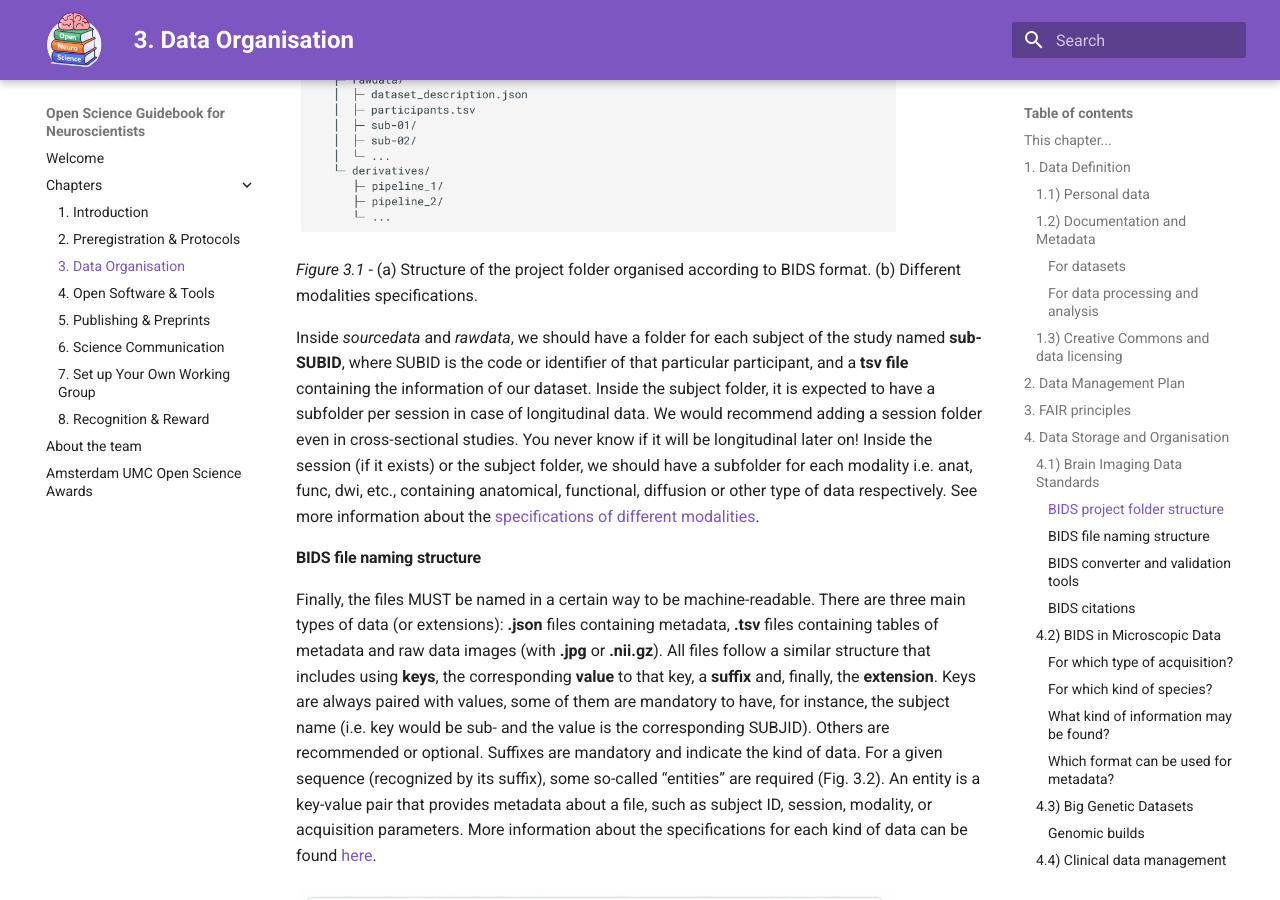
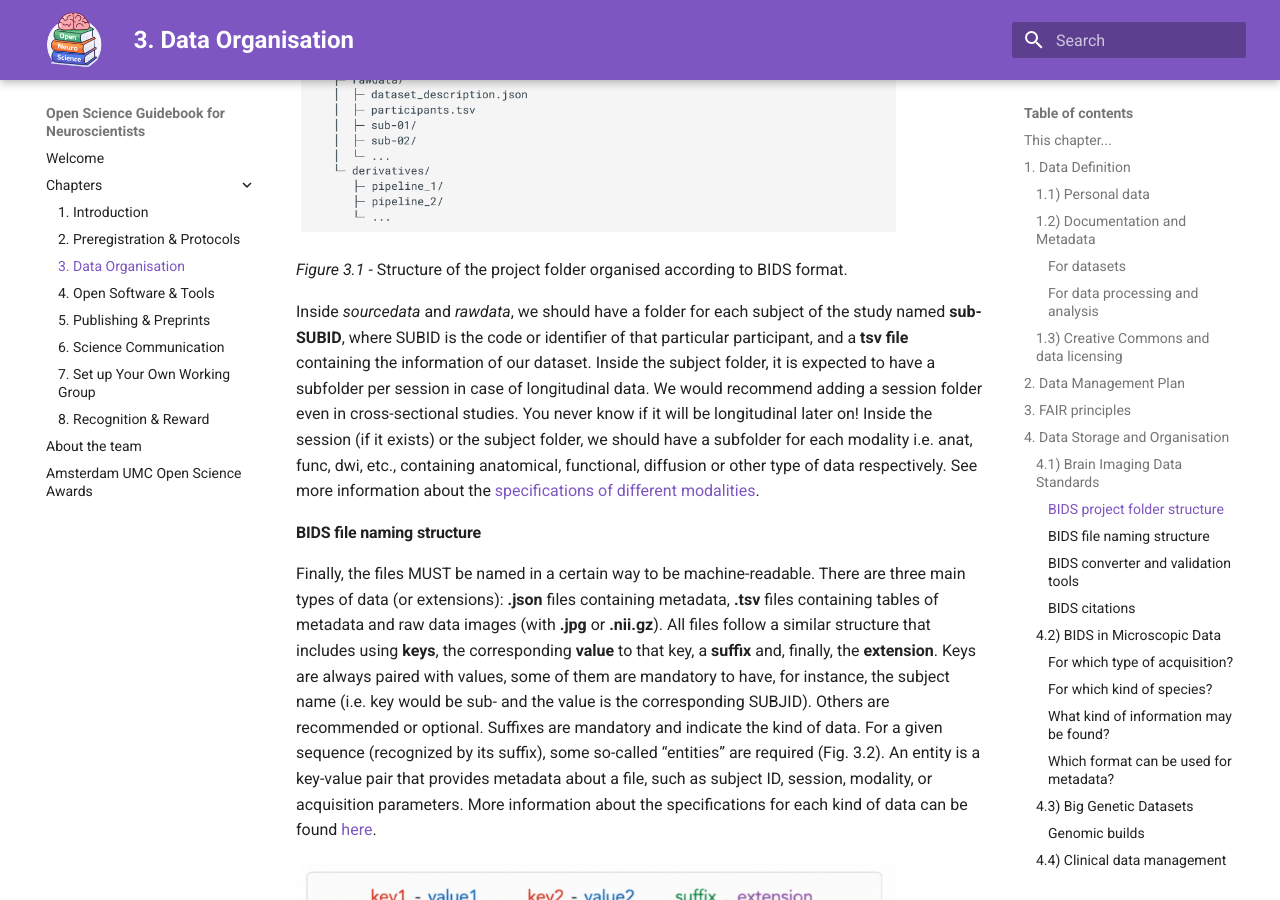
Before and after one commit to ANW-Open-Science/Open-Science-Guidebook-for-Neuroscientists, an MkDocs documentation site: the page built from docs/tabs/3-data_organisation.md, in a window 1280 px wide and 900 px high, scrolled down 4689 px. Built offline with MkDocs 1.6.1 and Material for MkDocs 9.7.7, drawn with Linux system fonts in a browser that asks for light colours.

Commit message:
Update 3-data_organisation.md
Remove sentence figure text 3.1

```diff
--- a/docs/tabs/3-data_organisation.md
+++ b/docs/tabs/3-data_organisation.md
@@ -96,7 +96,7 @@ Briefly, each project has a main folder containing a *sourcedata*, *rawdata* and
 
 ![BIDS1](../assets/images/BIDS1.png){ width="600" }
 
-*Figure 3.1* -  (a) Structure of the project folder organised according to BIDS format. (b) Different modalities specifications.
+*Figure 3.1* -  Structure of the project folder organised according to BIDS format.
 
 Inside *sourcedata* and *rawdata*, we should have a folder for each subject of the study named **sub-SUBID**, where SUBID is the code or identifier of that particular participant, and a **tsv file** containing the information of our dataset. Inside the subject folder, it is expected to have a subfolder per session in case of longitudinal data. We would recommend adding a session folder even in cross-sectional studies. You never know if it will be longitudinal later on!
 Inside the session (if it exists) or the subject folder, we should have a subfolder for each modality i.e. anat, func, dwi, etc., containing anatomical, functional, diffusion or other type of data respectively. See more information about the [specifications of different modalities](https://bids-specification.readthedocs.io/en/stable/modality-agnostic-files.html).
```
